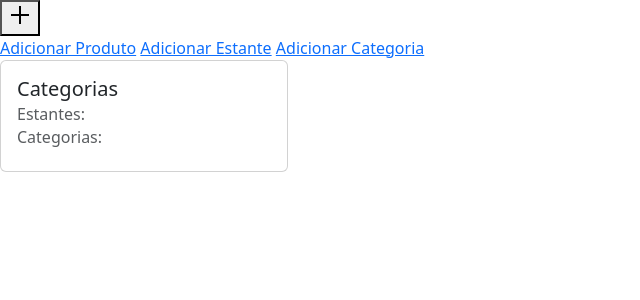
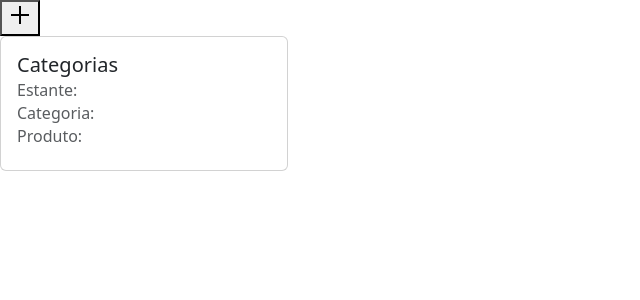
Before and after one commit to LuconhaOliveira/tccLogistica, a Flask app: template templates/pagina_principal.html in a window 1280 px wide. Shown: the part 210-510 px from the top of the page, without its empty margins (0-640 px from the left). Run offline with Flask 3, Linux system fonts and the light colour scheme; the template is opened without the code that fills it, so the values that code supplies are empty.

Commit message:
ADD: Comentarios no código

```diff
--- a/templates/pagina_principal.html
+++ b/templates/pagina_principal.html
@@ -36,26 +36,30 @@
 
     <main>
 
-    <!-- Btn do add estantes -->
-     <button type="button">
+        <!-- Add o icon "mais" no botão -->
+        <section class="btn-cadastrarProdCatEst">
+            <button type="button" id="toggleButton">
                 <span class="material-symbols-outlined">
                     add_2
                 </span>
             </button>
 
-     <!-- Opcoes do botão -->
-    <div class="opcoes" id="">
+        <!--  Opcoes que estão dentro do botão  -->
+            <div class="opcoes" id="opcoesBotao" style="display: none; position: absolute;">
                 <a href="">Adicionar Produto</a>
-        <a href="/pagina/cadastro_estante">Adicionar Estante</a>
                 <a href="">Adicionar Categoria</a>
+                <a href="">Adicionar Estante</a>
             </div>
+        </section>
 
+        <!-- Card lateral esquerdo, aqui vai as categorias, estantes e produtos cadastrados -->
         <section class="card-filtrosCategoria">
             <div class="card" style="width: 18rem;">
                 <div class="card-body">
                     <h5 class="card-title">Categorias</h5>
-                <h6 class="card-subtitle mb-2 text-body-secondary">Estantes:</h6>
-                <h6 class="card-subtitle mb-2 text-body-secondary">Categorias:</h6>
+                    <h6 class="card-subtitle mb-2 text-body-secondary">Estante:</h6>
+                    <h6 class="card-subtitle mb-2 text-body-secondary">Categoria:</h6>
+                    <h6 class="card-subtitle mb-2 text-body-secondary">Produto:</h6>
                 </div>
             </div>
         </section>
@@ -68,7 +72,33 @@
 
 </div>
 
+<!-- JS -->
   <script>
+
+    // pega o botão, espera um clique e a cada clique ele vai inverter a visibilidade da div(opcoes) efeito de toggle
+    document.addEventListener('DOMContentLoaded', function() {
+      const toggleButton = document.getElementById('toggleButton');
+      const opcoesDiv = document.getElementById('opcoesBotao');
+
+      if (toggleButton && opcoesDiv) {
+        toggleButton.addEventListener('click', function(event) {
+          event.stopPropagation();
+
+          if (opcoesDiv.style.display === 'none') {
+            opcoesDiv.style.display = 'block';
+          } else {
+            opcoesDiv.style.display = 'none';
+          }
+        });
+
+        // escuta o clique e exibe ou esconde o menu de opções.
+        document.addEventListener('click', function(event) {
+          if (!opcoesDiv.contains(event.target)) {
+            opcoesDiv.style.display = 'none';
+          }
+        });
+      }
+    });
   </script>
 
 </body>
```
Lines whose indentation alone changed are shown as unchanged.
